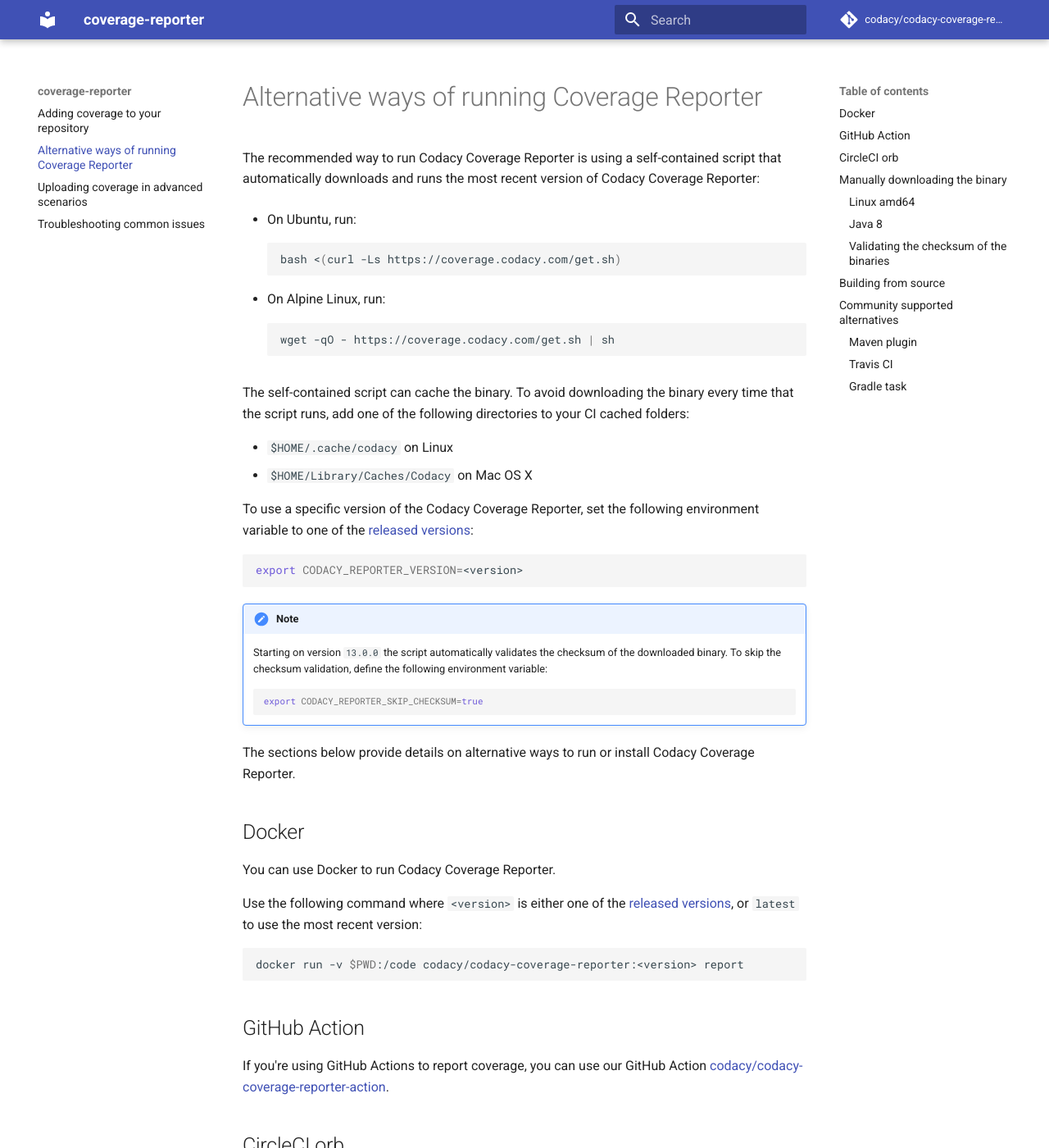
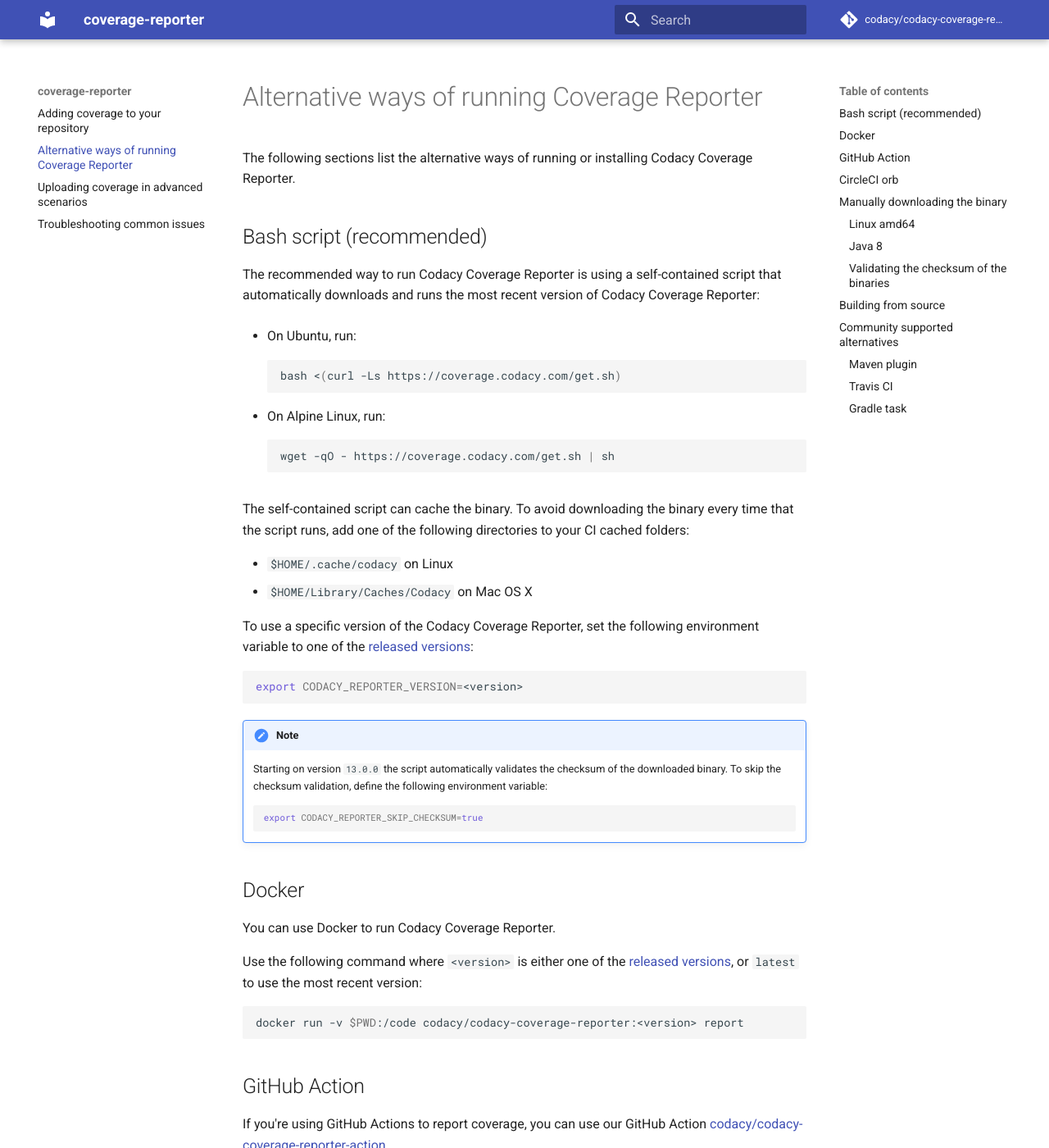
Before and after one commit to codacy/codacy-coverage-reporter, an MkDocs documentation site: the page built from docs/alternative-ways-of-running-coverage-reporter.md, in a window 1280 px wide and 1400 px high. Shown: the whole window at 82% size. Built offline with MkDocs 1.6.1 and Material for MkDocs 9.7.7, drawn with Linux system fonts in a browser that asks for light colours; comment, search, counter and statistics services are not loaded.

Commit message:
docs: Add section title for running the Reporter from the bash script

````diff
--- a/docs/alternative-ways-of-running-coverage-reporter.md
+++ b/docs/alternative-ways-of-running-coverage-reporter.md
@@ -3,6 +3,10 @@
 ---
 
 # Alternative ways of running Coverage Reporter
+
+The following sections list the alternative ways of running or installing Codacy Coverage Reporter.
+
+## Bash script (recommended) {: id="bash-script"}
 
 The recommended way to run Codacy Coverage Reporter is using a self-contained script that automatically downloads and runs the most recent version of Codacy Coverage Reporter:
 
@@ -35,8 +39,6 @@
     ```bash
     export CODACY_REPORTER_SKIP_CHECKSUM=true
     ```
-
-The sections below provide details on alternative ways to run or install Codacy Coverage Reporter.
 
 ## Docker
 
````
